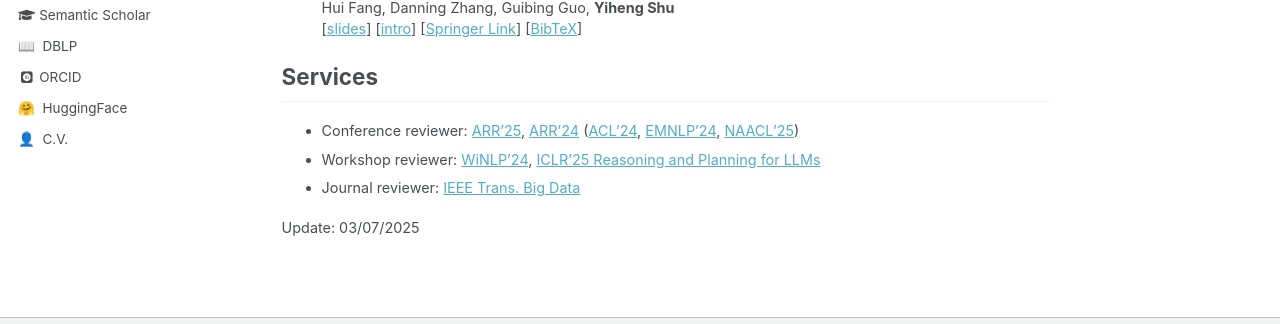
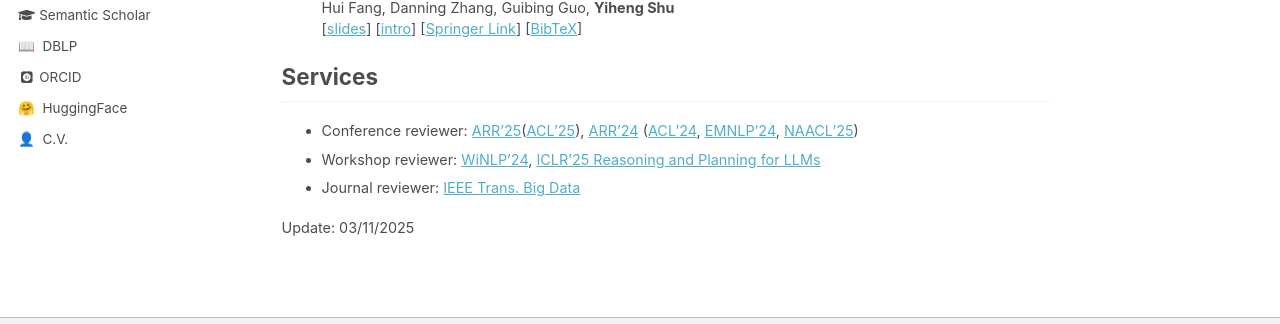
Before and after one commit to yihengshu/yihengshu.github.io, a Jekyll site: the page built from _pages/about.md, in a window 1280 px wide and 900 px high, scrolled down 868 px. Shown: the part 472-796 px from the top of the window. Built offline with Jekyll 4.4.1, drawn with Linux system fonts in a browser that asks for light colours; some web fonts are replaced.

Commit message:
Update about.md

```diff
--- a/_pages/about.md
+++ b/_pages/about.md
@@ -106,9 +106,9 @@
 
 ## Services
 
-- Conference reviewer: [ARR'25](https://aclrollingreview.org/), [ARR'24](https://aclrollingreview.org/) ([ACL'24](https://2024.aclweb.org/), [EMNLP'24](https://2024.emnlp.org/), [NAACL'25](https://2025.naacl.org))
+- Conference reviewer: [ARR'25](https://aclrollingreview.org/)([ACL'25](https://2025.aclweb.org/)), [ARR'24](https://aclrollingreview.org/) ([ACL'24](https://2024.aclweb.org/), [EMNLP'24](https://2024.emnlp.org/), [NAACL'25](https://2025.naacl.org))
 - Workshop reviewer: [WiNLP'24](https://www.winlp.org/winlp-2024-workshop/), [ICLR'25 Reasoning and Planning for LLMs](https://workshop-llm-reasoning-planning.github.io/)
 - Journal reviewer: [IEEE Trans. Big Data](https://ieeexplore.ieee.org/xpl/RecentIssue.jsp?punumber=6687317)
 
 
-Update: 03/07/2025
+Update: 03/11/2025
```
